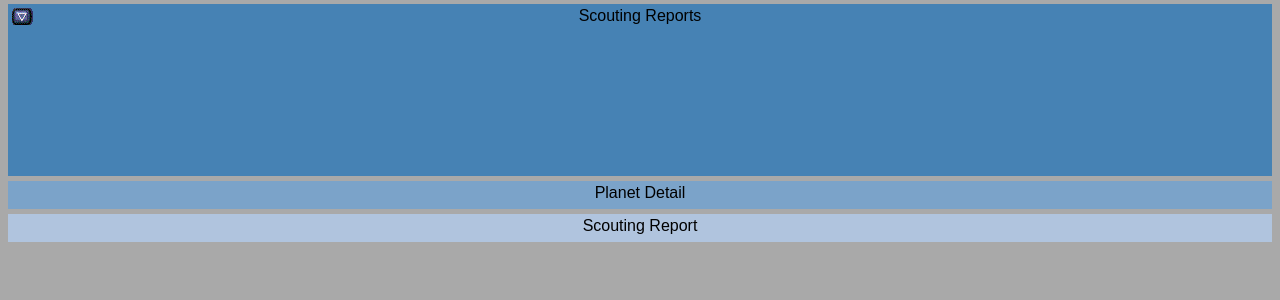
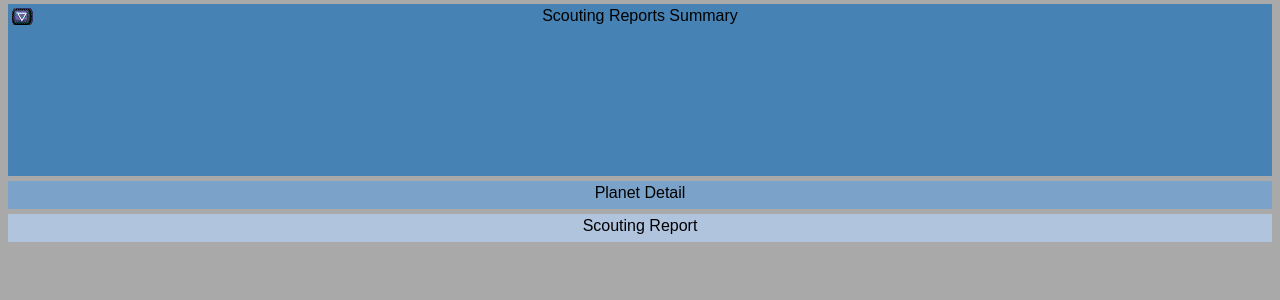
Before and after one commit to nagten/StellarRealms, a PHP site: page /Cabal/Scout/scout.php in a window 1280 px wide. Shown: the top 300 px of the page. Run offline with PHP 8.4, Linux system fonts and the light colour scheme; data that the repository does not hold is empty.

Commit message:
Changed text

```diff
--- a/DEV/PHP/Cabal/Scout/scout.php
+++ b/DEV/PHP/Cabal/Scout/scout.php
@@ -67,7 +67,7 @@ header("Pragma: no-cache");													// HTTP/1.0
 		onmouseout="calSwapImg('btn_dialog', 'img_Date_UP',true);"
 		title="Input Scout Report" alt="">
 	</td>
-	<td width="60%" align="center">Scouting Reports</td>
+	<td width="60%" align="center">Scouting Reports Summary</td>
 	<td width="20%"></td>
   </tr>
   <tr>
@@ -77,7 +77,7 @@ header("Pragma: no-cache");													// HTTP/1.0
 
 <div class=spacer>&nbsp;</div>
 <table width=100% border=0 bgcolor="#7BA3C9">
-  <tr>
+   <tr>
 	<td width="20%"></td>
 	<td width="60%" align="center">Planet Detail</td>
 	<td width="20%"><div id="result"></div></td>
```
